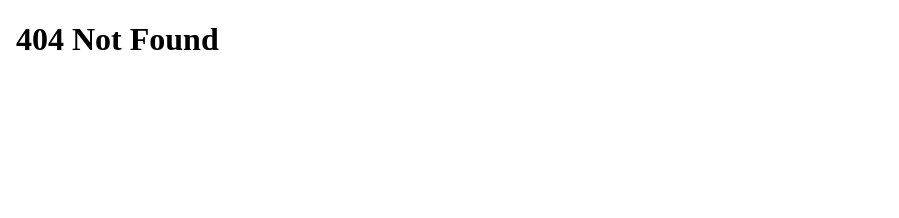
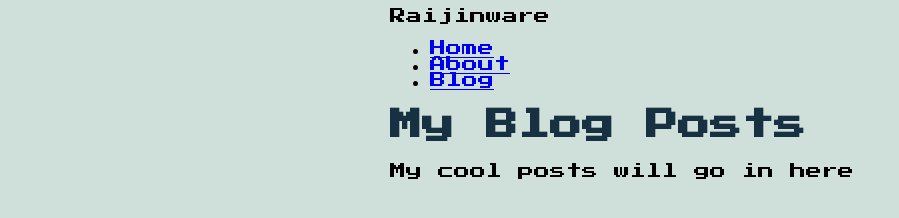
Before and after one commit to raijinware/raijinware-site, a Gatsby site: page /blog in a window 1280 px wide. Before the commit this address had no page. Shown: the whole page, without its empty margins (0-899 px from the left). Built offline with nearby package versions, Linux system fonts and the light colour scheme; Gatsby itself is replaced by a stand-in of ours.

Commit message:
Added a font from google

```diff
--- a/gatsby-config.js
+++ b/gatsby-config.js
@@ -3,7 +3,8 @@
  */
 module.exports = {
   siteMetadata: {
-    siteUrl: `https://www.yourdomain.tld`,
+    title: "Raijinware",
+    //siteUrl: `https://www.yourdomain.tld`,
   },
   plugins: [
     {
--- a/src/components/layout.js
+++ b/src/components/layout.js
@@ -1,16 +1,32 @@
 import * as React from 'react'
-import { Link } from 'gatsby'
+import { Link, useStaticQuery, graphql } from 'gatsby'
 import {
   container,
   heading,
   navLinks,
   navLinkItem,
-  navLinkText
+  navLinkText,
+  siteTitle,
 } from './layout.module.css'
 
 const Layout = ({ pageTitle, children }) => {
+  const data = useStaticQuery(graphql`
+    query {
+      site {
+        siteMetadata {
+          title
+        }
+      }
+    }
+  `)
+
+
   return (
     <div className={container}>
+    <link rel="preconnect" href="https://fonts.googleapis.com" />
+    <link rel="preconnect" href="https://fonts.gstatic.com" crossorigin />
+    <link href="https://fonts.googleapis.com/css2?family=Press+Start+2P&display=swap" rel="stylesheet" />
+      <header className={siteTitle}>{data.site.siteMetadata.title}</header>
       <nav>
         <ul className={navLinks}>
           <li className={navLinkItem}>
@@ -21,6 +37,11 @@ const Layout = ({ pageTitle, children }) => {
           <li className={navLinkItem}>
             <Link to="/about" className={navLinkText}>
               About
+            </Link>
+          </li>
+          <li className={navLinkItem}>
+            <Link to="/blog" className={navLinkText}>
+              Blog
             </Link>
           </li>
         </ul>
--- a/src/components/layout.module.css
+++ b/src/components/layout.module.css
@@ -1,7 +1,9 @@
 .container {
     margin: auto;
     max-width: 500px;
-    font-family: sans-serif;
+    font-family: "Press Start 2P", system-ui;
+    font-weight: 400;
+    font-style: normal;
   }
 
 .heading {
@@ -20,8 +22,14 @@
     padding-right: 2rem;
 }
 .nav-link-text {
-    color: black;
+    color: #173042;
 }
+.site-title {
+    font-size: 3rem;
+    color: #236477;
+    font-weight: 700;
+    margin: 3rem 0;
+  }
 
 body{
     background-color: #cfdfda;
--- /dev/null
+++ b/src/components/seo.js
@@ -0,0 +1,20 @@
+import * as React from 'react'
+import { graphql, useStaticQuery } from 'gatsby'
+
+const Seo = ({ title }) => {
+  const data = useStaticQuery(graphql`
+    query {
+      site {
+        siteMetadata {
+          title
+        }
+      }
+    }
+  `)
+
+  return (
+    <title>{title} | {data.site.siteMetadata.title}</title>
+  )
+}
+
+export default Seo
--- /dev/null
+++ b/src/pages/blog.js
@@ -0,0 +1,15 @@
+import * as React from 'react'
+import Layout from '../components/layout'
+import Seo from '../components/seo'
+
+const BlogPage = () => {
+  return (
+    <Layout pageTitle="My Blog Posts">
+      <p>My cool posts will go in here</p>
+    </Layout>
+  )
+}
+
+export const Head = () => <Seo title="My Blog Posts" />
+
+export default BlogPage
--- a/src/pages/index.js
+++ b/src/pages/index.js
@@ -2,11 +2,15 @@
 import * as React from 'react'
 import Layout from '../components/layout'
 import { StaticImage } from 'gatsby-plugin-image'
+import Seo from '../components/seo'
 
 // Step 2: Define your component
 const IndexPage = () => {
   return (
     <>
+    <link rel="preconnect" href="https://fonts.googleapis.com" />
+    <link rel="preconnect" href="https://fonts.gstatic.com" crossorigin />
+    <link href="https://fonts.googleapis.com/css2?family=Press+Start+2P&display=swap" rel="stylesheet" />
       <Layout pageTitle="Raijinware">
         <p>This is a site that I'm making for personal use.</p>
         <StaticImage
@@ -19,7 +23,7 @@ const IndexPage = () => {
 }
 
 // You'll learn about this in the next task, just copy it for now
-export const Head = () => <title>Raijinware</title>
+export const Head = () => <Seo title="Raijinware" />
 
 // Step 3: Export your component
 export default IndexPage
```
